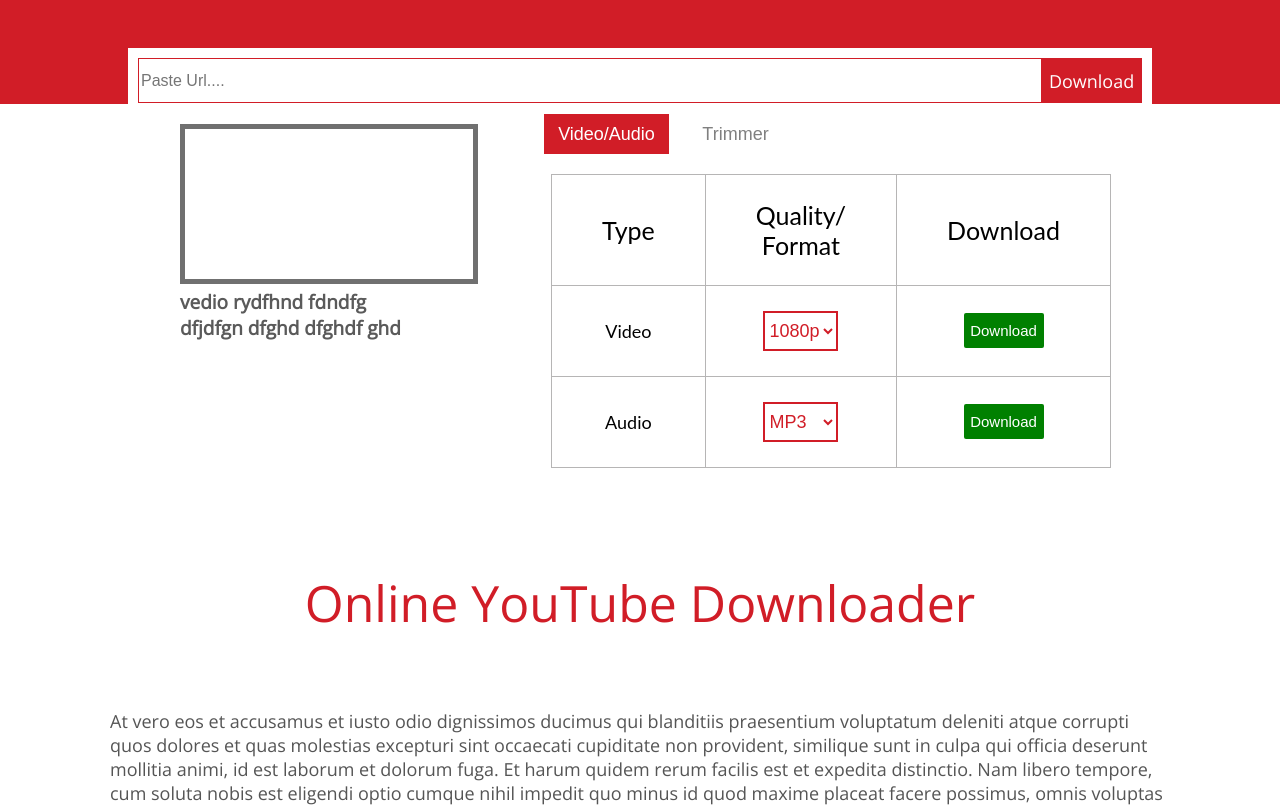
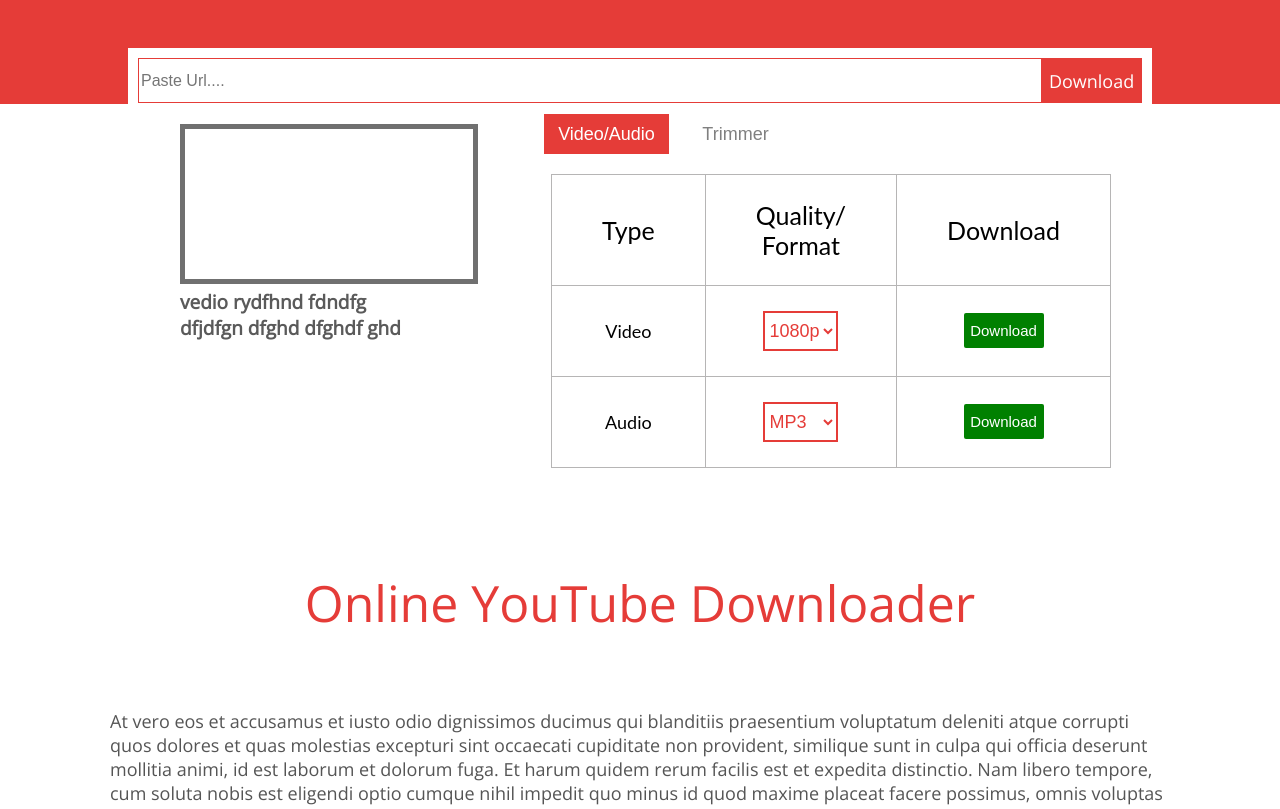
Before and after one commit to belfinbaby555/elgran2, a plain HTML site: page index.html in a window 1280 px wide. Shown: the part 196-1005 px from the top of the page. Drawn offline with nearby package versions, Linux system fonts and the light colour scheme.

Commit message:
Update main.css

```diff
--- a/main.css
+++ b/main.css
@@ -9,7 +9,7 @@
     background-color:rgb(255, 131, 93) ;
 }
 :root{
---back: #d11d27;
+--back: #e53c38;
 }
 /*------------------
 navigation bar
```
